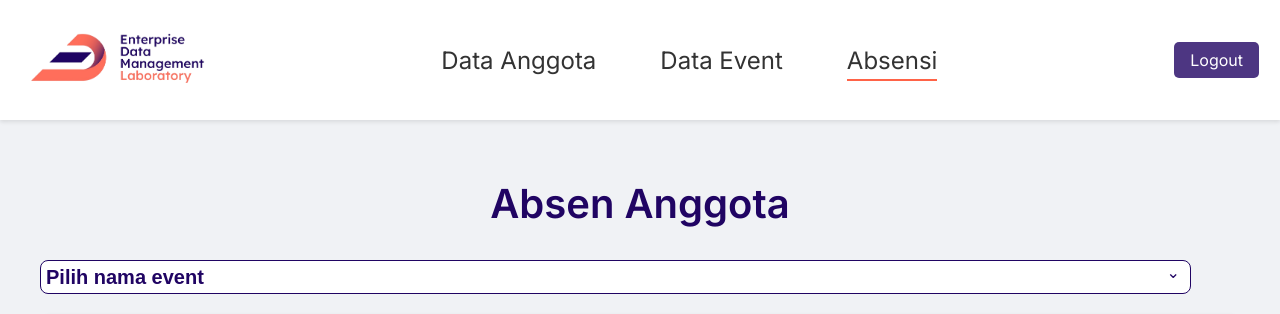
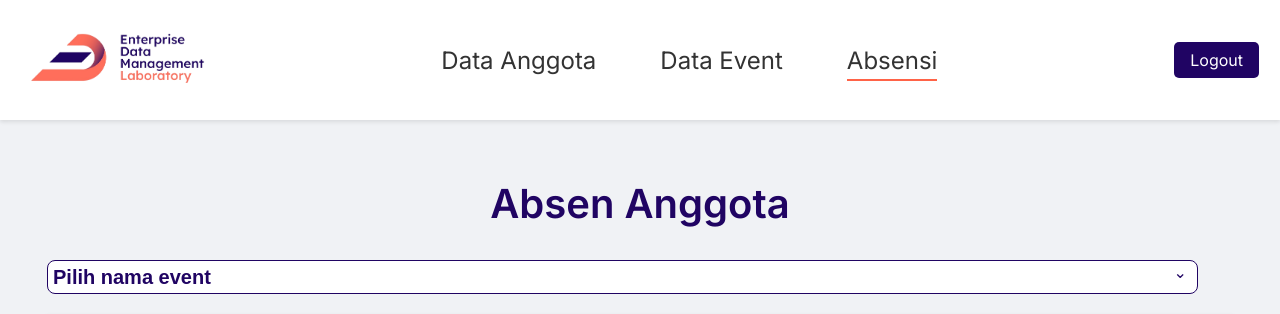
Before and after one commit to lifeatedmlab/PROJECT-FACE-RECOGNITION, a Flask app: page /absensi_event in a window 1280 px wide. Shown: the top 314 px of the page. Run offline with Flask 3, Linux system fonts and the light colour scheme; the visitor is signed in with stand-in values (Sample User, id 1); data that the repository does not hold is empty.

Commit message:
git commit -m fix warna button, fix vertical center form, add closing div di home

```diff
--- a/faceRecognition_files/templates/absensi_event.html
+++ b/faceRecognition_files/templates/absensi_event.html
@@ -55,6 +55,7 @@
             border-radius: 8px;
             padding: 5px;
             position: relative;
+            margin-left: 7px;
         }
         .form-container::after {
             content: '\2304';
--- a/faceRecognition_files/templates/home.html
+++ b/faceRecognition_files/templates/home.html
@@ -39,6 +39,6 @@
     <div class="content">
         <h1>Welcome!</h1>
         <h2>Klik ‘Pendaftaran’ untuk registrasi wajah atau ‘Absensi’ untuk melakukan absensi</h2>
-
+    </div>
 </body>
 </html>
--- a/faceRecognition_files/templates/navbar.html
+++ b/faceRecognition_files/templates/navbar.html
@@ -52,7 +52,7 @@
             border-bottom: 2px solid #ff6347;
         }
         .logout-btn {
-            background-color: #4D3682;
+            background-color: #200463;
             color: white;
             padding: 0.5rem 1rem;
             border-radius: 5px;
@@ -61,7 +61,7 @@
             margin-right: 5px;
         }
         .login-btn {
-            background-color: #4D3682;
+            background-color: #200463;
             color: white;
             padding: 0.5rem 1rem;
             border-radius: 5px;
```
